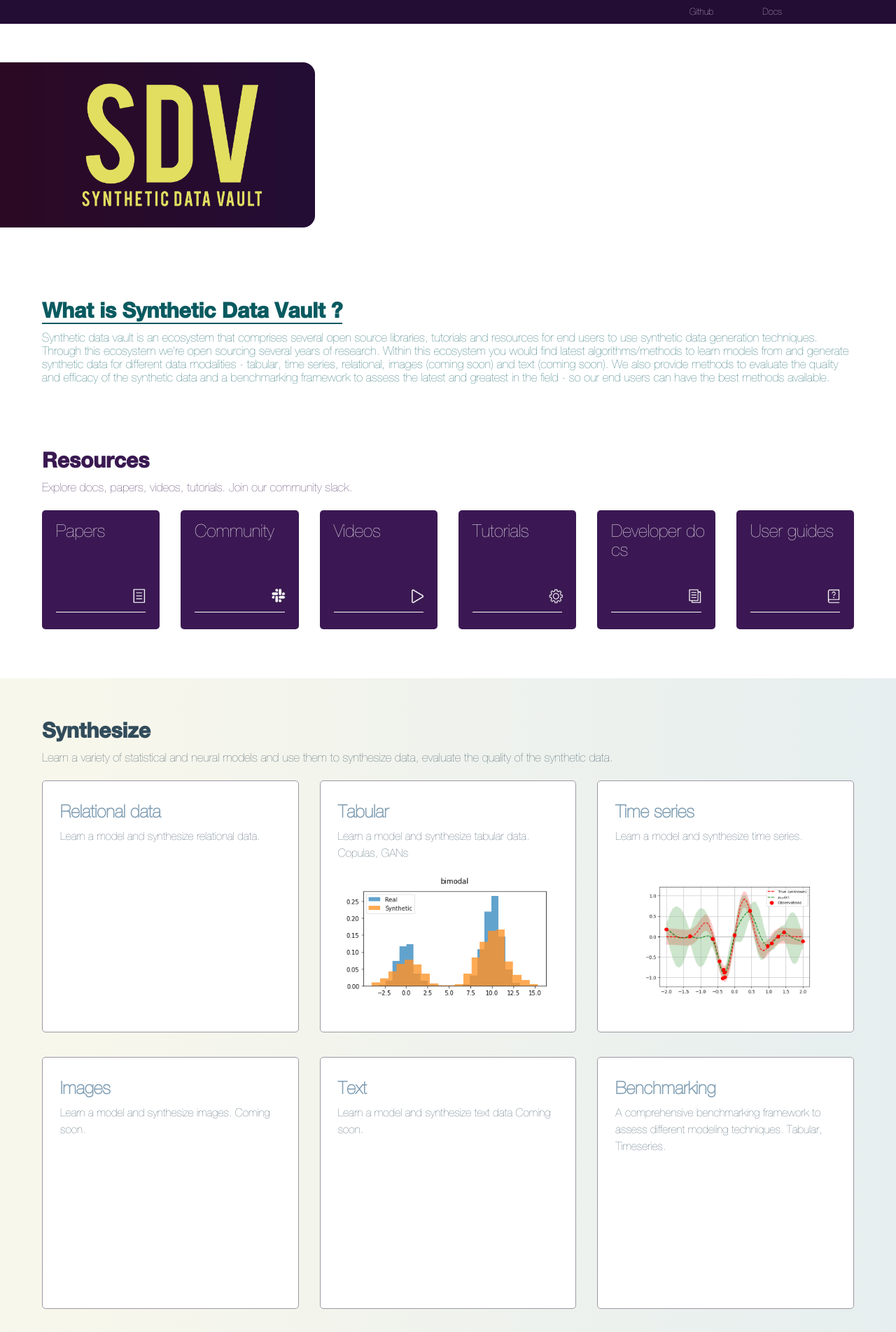
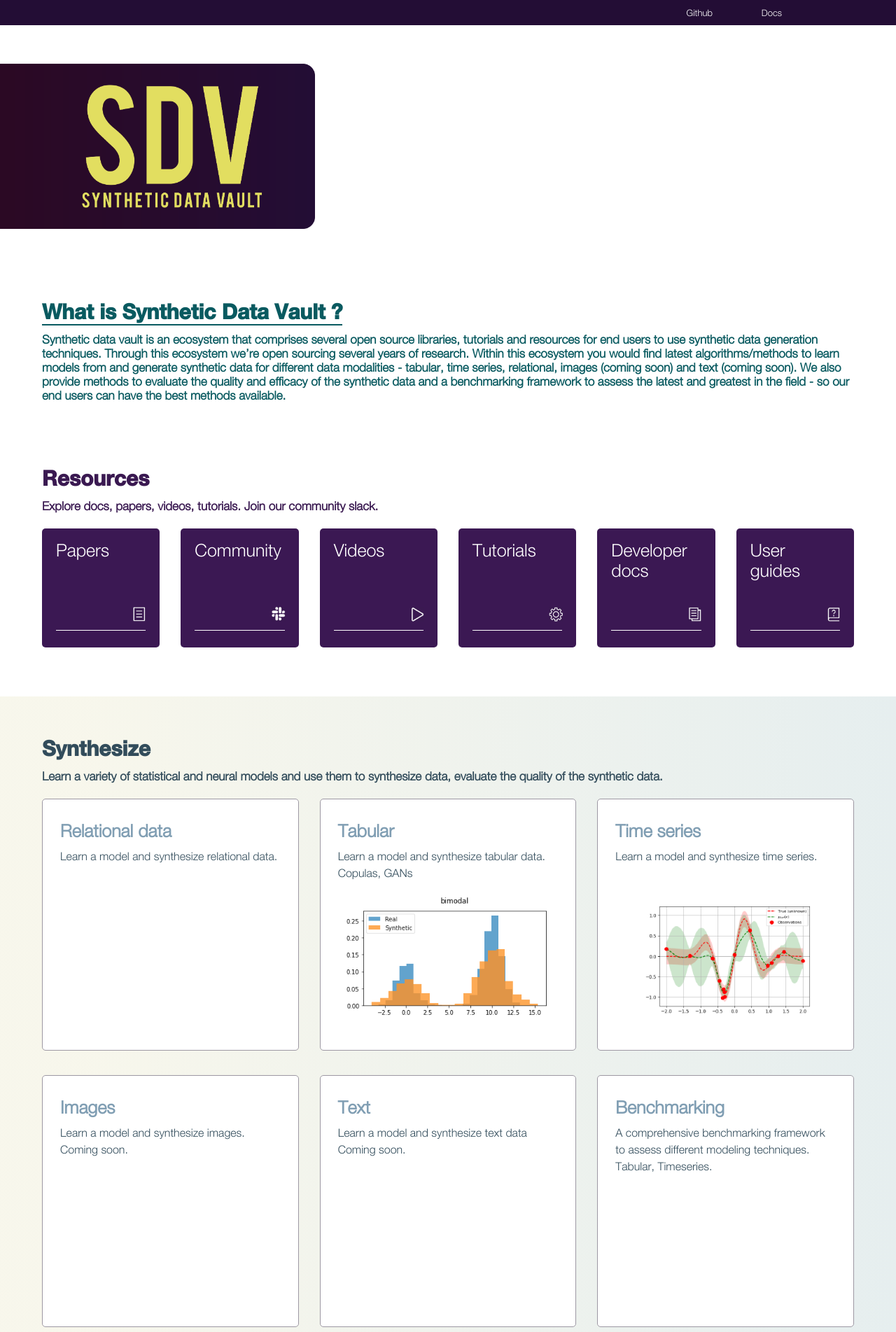
Before and after one commit to sdv-demo/sdv-demo.github.io, a Jekyll site: the page built from index.html, in a window 1280 px wide. Shown: the top 1903 px of the page at 70% size. Built offline with Jekyll 4.4.1, drawn with Linux system fonts in a browser that asks for light colours.

Commit message:
Fix bug UI

```diff
--- a/_layouts/default.html
+++ b/_layouts/default.html
@@ -147,7 +147,7 @@
                     </div>
                     <div class="col-lg-2 col-md-3">
                         <div class="box purple">
-                            <p class="title">Developer
+                            <p class="title">Developer<br>
                                 docs</p>
                             <div class="img-sec">
                                 <img src="../assets/asset4.png" alt="img" />
@@ -159,7 +159,7 @@
                     </div>
                     <div class="col-lg-2 col-md-3">
                         <div class="box purple">
-                            <p class="title">User
+                            <p class="title">User<br>
                                 guides</p>
                             <div class="img-sec">
                                 <img src="../assets/asset5.png" alt="img" />
--- a/css/main.css
+++ b/css/main.css
@@ -12,7 +12,7 @@ css
 
 @font-face {
   font-family: "HelveticaNeueLt";
-  src: url("../fonts/HelveticaNeue.ttf") format("truetype");
+  src: url("../fonts/HelveticaNeueLt.ttf") format("truetype");
 }
 
 @font-face {
@@ -151,6 +151,7 @@ span.icon-menu {
 
 .des-section {
   font-size: 17px;
+  font-weight: 600;
 }
 
 .purple {
@@ -570,6 +571,7 @@ hr {
   font-stretch: normal;
   line-height: normal;
   letter-spacing: normal;
+  font-weight: 600;
 }
 
 .synthesize {
@@ -644,6 +646,12 @@ img.time-img {
   color: rgb(226 222 96);
 }
 @media (min-width: 1480px) {
+  hr {
+    margin-top: 155px;
+  }
+  .box {
+    height: 200px;
+  }
   .col-20 {
     flex: 0 0 19%;
     max-width: 19%;
@@ -654,7 +662,7 @@ img.time-img {
   }
 
   .wrapper {
-    max-width: 1820px;
+    max-width: 1580px;
   }
 
   .navbar-light .navbar-nav .nav-link {
@@ -692,12 +700,11 @@ img.time-img {
   .section-title {
     font-size: 38px;
   }
-}
-
-@media (min-width: 1700px) {
-  .col-20 {
-    flex: 0 0 18%;
-    max-width: 18%;
+  .applications .box {
+    height: 200px;
+  }
+  .applications hr {
+    margin-top: 155px;
   }
 }
 
```
Also changed, not shown: fonts/HelveticaNeueLt.ttf (added).
